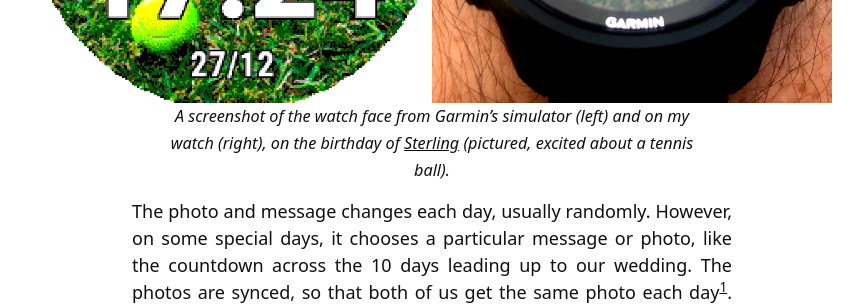
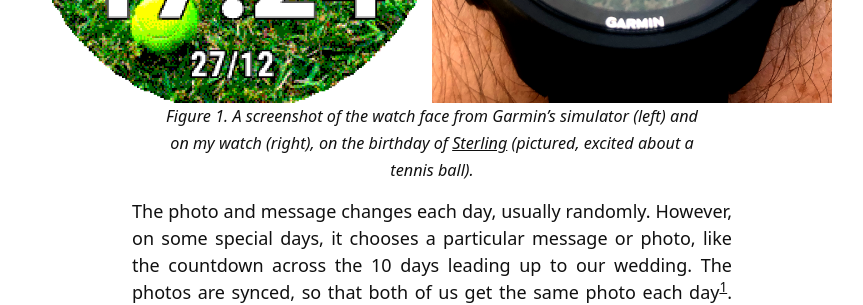
Before and after one commit to huonw/huonw.github.io, a Jekyll site: the page built from _posts/2021-08-30-home-cooked-app.md, in a window 1280 px wide. Shown: the part 1460-1765 px from the top of the page, without its empty margins (208-1071 px from the left). Built offline with Jekyll 4.4.1, drawn with Linux system fonts in a browser that asks for light colours; comment, search, counter and statistics services are not loaded.

Commit message:
Add 'Figure #' counter automatically

```diff
--- a/_includes/default.css
+++ b/_includes/default.css
@@ -15,6 +15,7 @@ html {
 body {
   padding:0px;
     counter-reset: footnotes;
+    counter-reset: figure;
     margin:0px;
     font-size: 18px;
     background: white;
@@ -207,6 +208,13 @@ figcaption {
   text-align: center;
   font-style: italic;
   font-size: 0.9em;
+}
+figcaption p {
+  display: inline;
+}
+figcaption::before {
+  counter-increment: figure;
+  content: "Figure " counter(figure) ". ";
 }
 
 .highlight table {
```
